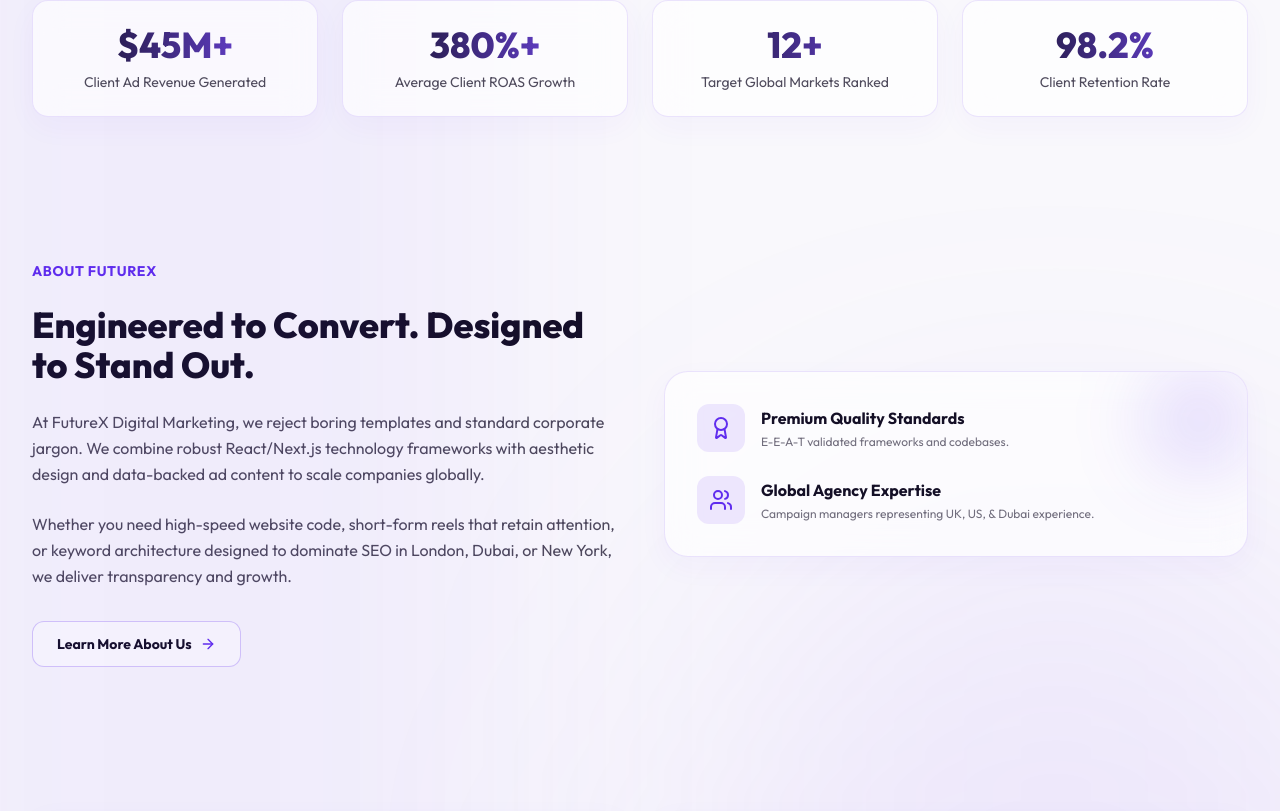
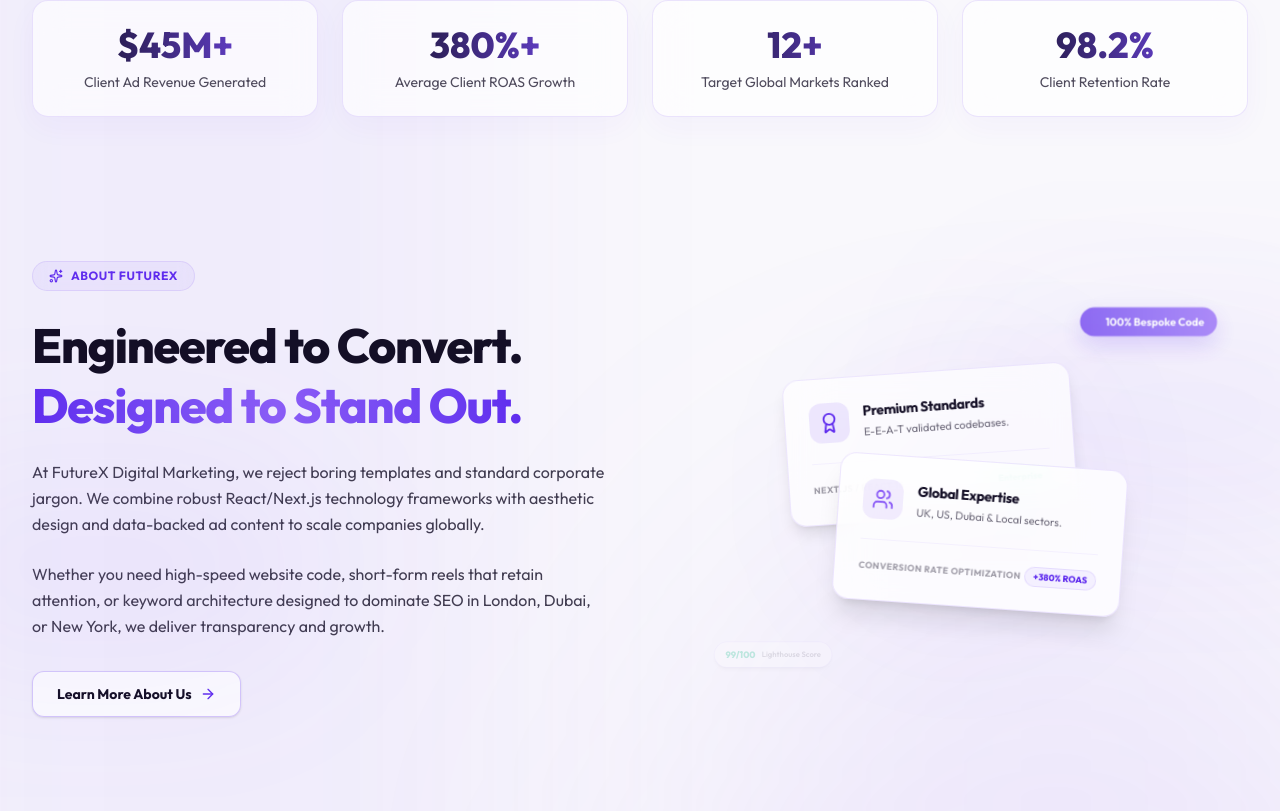
Before and after one commit to Eshbanoliver/futurexwebsite, a Next.js app: page / in a window 1280 px wide. Shown: the part 894-1705 px from the top of the page. Built offline with nearby package versions, Linux system fonts and the light colour scheme.

Commit message:
style: redesign static about section on home page to use layered overlapping cards and dynamic spring animations

```diff
--- a/src/app/page.tsx
+++ b/src/app/page.tsx
@@ -189,47 +189,178 @@
         </section>
 
         {/* ABOUT US SNIPPET SECTION */}
-        <section className="max-w-7xl mx-auto px-4 sm:px-6 lg:px-8 py-20">
-          <div className="grid grid-cols-1 lg:grid-cols-2 gap-12 items-center">
-            <div className="space-y-6">
-              <div className="text-sm font-bold uppercase tracking-wider text-primary">About FutureX</div>
-              <h2 className="text-3xl sm:text-4xl font-extrabold text-foreground">
-                Engineered to Convert. Designed to Stand Out.
-              </h2>
-              <p className="text-foreground/75 leading-relaxed">
+        <section className="max-w-7xl mx-auto px-4 sm:px-6 lg:px-8 py-20 relative overflow-hidden">
+          {/* Subtle abstract background paths */}
+          <div className="absolute top-[20%] right-[-10%] w-[35%] h-[35%] bg-primary/5 rounded-full blur-[80px] pointer-events-none" />
+          <div className="absolute bottom-[20%] left-[-10%] w-[35%] h-[35%] bg-accent-purple/5 rounded-full blur-[80px] pointer-events-none" />
+
+          <div className="grid grid-cols-1 lg:grid-cols-2 gap-16 items-center">
+            {/* Left Side: Animated Brand Message */}
+            <motion.div
+              initial="hidden"
+              whileInView="visible"
+              viewport={{ once: true, margin: "-100px" }}
+              variants={{
+                hidden: { opacity: 0, x: -40 },
+                visible: {
+                  opacity: 1,
+                  x: 0,
+                  transition: {
+                    staggerChildren: 0.12,
+                    duration: 0.7,
+                    ease: "easeOut"
+                  }
+                }
+              }}
+              className="space-y-6"
+            >
+              <motion.div
+                variants={{
+                  hidden: { opacity: 0, y: 10 },
+                  visible: { opacity: 1, y: 0 }
+                }}
+                className="inline-flex items-center space-x-2 glass-pill px-4 py-1.5 rounded-full text-xs font-bold uppercase tracking-wider text-primary border border-primary/10"
+              >
+                <Sparkles className="w-3.5 h-3.5" />
+                <span>About FutureX</span>
+              </motion.div>
+
+              <motion.h2
+                variants={{
+                  hidden: { opacity: 0, y: 15 },
+                  visible: { opacity: 1, y: 0 }
+                }}
+                className="text-3xl sm:text-4xl sm:text-5xl font-extrabold text-foreground leading-tight tracking-tight"
+              >
+                Engineered to Convert.{" "}
+                <span className="bg-gradient-to-r from-primary via-accent-purple to-primary bg-clip-text text-transparent">
+                  Designed to Stand Out.
+                </span>
+              </motion.h2>
+
+              <motion.p
+                variants={{
+                  hidden: { opacity: 0, y: 15 },
+                  visible: { opacity: 1, y: 0 }
+                }}
+                className="text-foreground/80 leading-relaxed text-sm sm:text-base"
+              >
                 At FutureX Digital Marketing, we reject boring templates and standard corporate jargon. We combine robust React/Next.js technology frameworks with aesthetic design and data-backed ad content to scale companies globally.
-              </p>
-              <p className="text-foreground/75 leading-relaxed">
+              </motion.p>
+
+              <motion.p
+                variants={{
+                  hidden: { opacity: 0, y: 15 },
+                  visible: { opacity: 1, y: 0 }
+                }}
+                className="text-foreground/80 leading-relaxed text-sm sm:text-base"
+              >
                 Whether you need high-speed website code, short-form reels that retain attention, or keyword architecture designed to dominate SEO in London, Dubai, or New York, we deliver transparency and growth.
-              </p>
-              <div className="pt-2">
-                <Link href="/about" className="glow-btn-secondary px-6 py-3 rounded-xl text-sm font-bold text-foreground flex items-center justify-center space-x-2 w-fit hover:no-underline">
+              </motion.p>
+
+              <motion.div
+                variants={{
+                  hidden: { opacity: 0, y: 15 },
+                  visible: { opacity: 1, y: 0 }
+                }}
+                className="pt-2"
+              >
+                <Link
+                  href="/about"
+                  className="glow-btn-secondary px-6 py-3 rounded-xl text-sm font-bold text-foreground flex items-center justify-center space-x-2 w-fit hover:no-underline group shadow-sm hover:shadow-md transition-all duration-300"
+                >
                   <span>Learn More About Us</span>
-                  <ArrowRight className="w-4 h-4 text-primary" />
+                  <ArrowRight className="w-4 h-4 text-primary transition-transform duration-200 group-hover:translate-x-1" />
                 </Link>
-              </div>
-            </div>
+              </motion.div>
+            </motion.div>
 
-            <div className="liquid-glass p-8 rounded-3xl relative overflow-hidden flex flex-col justify-center space-y-6 border border-primary/10">
-              <div className="absolute top-0 right-0 w-24 h-24 bg-primary/20 rounded-full blur-2xl" />
-              <div className="flex items-center space-x-4">
-                <div className="w-12 h-12 rounded-xl bg-primary/10 flex items-center justify-center shrink-0">
-                  <Award className="w-6 h-6 text-primary" />
+            {/* Right Side: Eye-Catchy Overlapping Layer Showcase */}
+            <div className="relative h-[420px] flex items-center justify-center md:px-8">
+              {/* Central neon blur background */}
+              <div className="absolute top-1/2 left-1/2 -translate-x-1/2 -translate-y-1/2 w-64 h-64 rounded-full bg-primary/10 blur-[80px] animate-pulse pointer-events-none" />
+
+              {/* Card 1: Underlay Card (Premium Quality Standards) */}
+              <motion.div
+                initial={{ opacity: 0, x: 40, y: 40, rotate: 3 }}
+                whileInView={{ opacity: 1, x: -30, y: -45, rotate: -4 }}
+                viewport={{ once: true }}
+                whileHover={{ y: -52, scale: 1.03, transition: { duration: 0.2 } }}
+                transition={{ duration: 0.8, type: "spring", stiffness: 60 }}
+                className="absolute w-72 p-6 rounded-2xl border border-primary/10 bg-white/70 backdrop-blur-xl shadow-lg flex flex-col justify-between cursor-pointer"
+              >
+                <div className="flex items-center space-x-3.5">
+                  <div className="w-10 h-10 rounded-xl bg-primary/10 flex items-center justify-center shrink-0">
+                    <Award className="w-5.5 h-5.5 text-primary" />
+                  </div>
+                  <div>
+                    <h4 className="text-foreground text-[14px] font-bold tracking-tight">Premium Standards</h4>
+                    <p className="text-foreground/60 text-[11px] mt-0.5">E-E-A-T validated codebases.</p>
+                  </div>
                 </div>
-                <div>
-                  <h4 className="text-foreground font-bold">Premium Quality Standards</h4>
-                  <p className="text-foreground/60 text-xs mt-1">E-E-A-T validated frameworks and codebases.</p>
+                <div className="mt-5 pt-4 border-t border-primary/5 flex items-center justify-between">
+                  <span className="text-[9px] text-foreground/40 font-bold uppercase tracking-wider">
+                    Next.js / React 16
+                  </span>
+                  <span className="text-[9px] font-extrabold text-emerald-500 bg-emerald-50 px-2 py-0.5 rounded-full border border-emerald-100/50">
+                    Enterprise
+                  </span>
                 </div>
-              </div>
-              <div className="flex items-center space-x-4">
-                <div className="w-12 h-12 rounded-xl bg-primary/10 flex items-center justify-center shrink-0">
-                  <Users className="w-6 h-6 text-primary" />
+              </motion.div>
+
+              {/* Card 2: Overlay Card (Global Agency Expertise) */}
+              <motion.div
+                initial={{ opacity: 0, x: -40, y: -40, rotate: -3 }}
+                whileInView={{ opacity: 1, x: 20, y: 45, rotate: 4 }}
+                viewport={{ once: true }}
+                whileHover={{ y: 38, scale: 1.03, transition: { duration: 0.2 } }}
+                transition={{ duration: 0.8, delay: 0.1, type: "spring", stiffness: 60 }}
+                className="absolute w-72 p-6 rounded-2xl border border-accent-purple/15 bg-white/80 backdrop-blur-xl shadow-xl flex flex-col justify-between cursor-pointer z-10"
+              >
+                <div className="flex items-center space-x-3.5">
+                  <div className="w-10 h-10 rounded-xl bg-accent-purple/10 flex items-center justify-center shrink-0">
+                    <Users className="w-5.5 h-5.5 text-accent-purple" />
+                  </div>
+                  <div>
+                    <h4 className="text-foreground text-[14px] font-bold tracking-tight">Global Expertise</h4>
+                    <p className="text-foreground/60 text-[11px] mt-0.5">UK, US, Dubai & Local sectors.</p>
+                  </div>
                 </div>
-                <div>
-                  <h4 className="text-foreground font-bold">Global Agency Expertise</h4>
-                  <p className="text-foreground/60 text-xs mt-1">Campaign managers representing UK, US, & Dubai experience.</p>
+                <div className="mt-5 pt-4 border-t border-primary/5 flex items-center justify-between">
+                  <span className="text-[9px] text-foreground/40 font-bold uppercase tracking-wider">
+                    Conversion Rate Optimization
+                  </span>
+                  <span className="text-[9px] font-extrabold text-primary bg-primary/5 px-2 py-0.5 rounded-full border border-primary/10">
+                    +380% ROAS
+                  </span>
                 </div>
-              </div>
+              </motion.div>
+
+              {/* Floating Element 1: Custom Pulse Pill */}
+              <motion.div
+                initial={{ scale: 0.7, opacity: 0 }}
+                whileInView={{ scale: 1, opacity: 1 }}
+                viewport={{ once: true }}
+                animate={{ y: [0, -6, 0] }}
+                transition={{ duration: 4.2, repeat: Infinity, ease: "easeInOut" }}
+                className="absolute top-8 right-6 bg-gradient-to-r from-primary to-accent-purple text-white px-3.5 py-2 rounded-full text-[10px] sm:text-xs font-bold shadow-[0_10px_25px_rgba(96,45,238,0.25)] z-20 flex items-center space-x-2"
+              >
+                <span className="w-1.5 h-1.5 rounded-full bg-emerald-400 animate-ping" />
+                <span>100% Bespoke Code</span>
+              </motion.div>
+
+              {/* Floating Element 2: Performance Core Metric */}
+              <motion.div
+                initial={{ scale: 0.7, opacity: 0 }}
+                whileInView={{ scale: 1, opacity: 1 }}
+                viewport={{ once: true }}
+                animate={{ y: [0, 6, 0] }}
+                transition={{ duration: 4.8, repeat: Infinity, ease: "easeInOut", delay: 0.4 }}
+                className="absolute bottom-8 left-6 bg-white border border-primary/15 text-foreground px-3.5 py-2 rounded-full text-[10px] sm:text-xs font-bold shadow-md z-20 flex items-center space-x-2"
+              >
+                <span className="text-emerald-500 font-extrabold">99/100</span>
+                <span className="text-foreground/50 text-[10px] font-semibold">Lighthouse Score</span>
+              </motion.div>
             </div>
           </div>
         </section>
```
